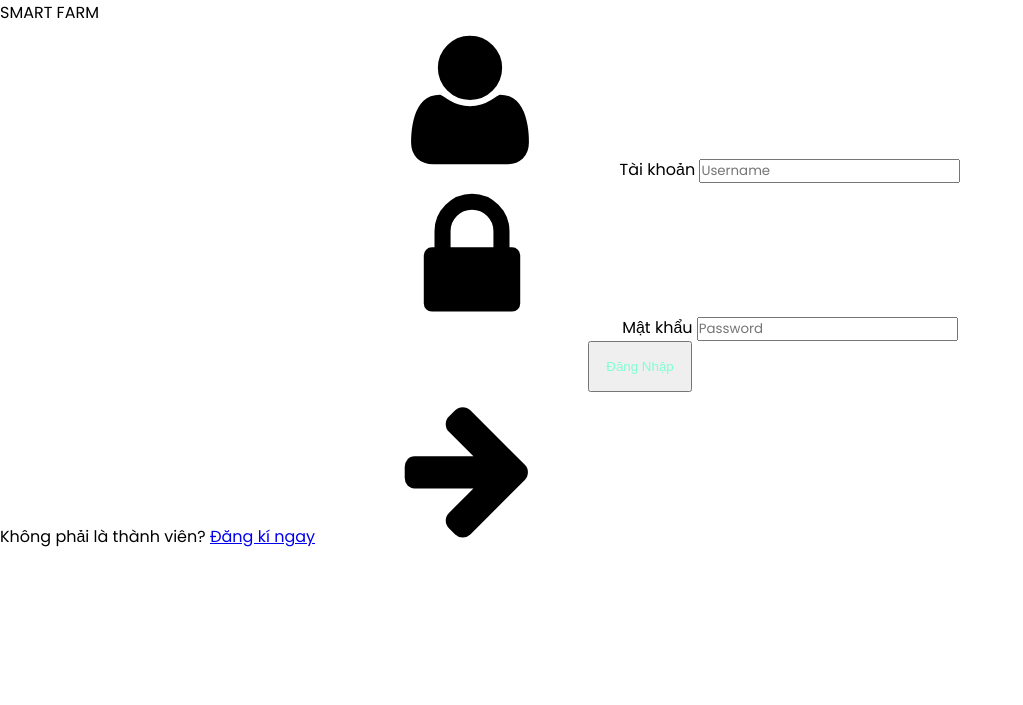
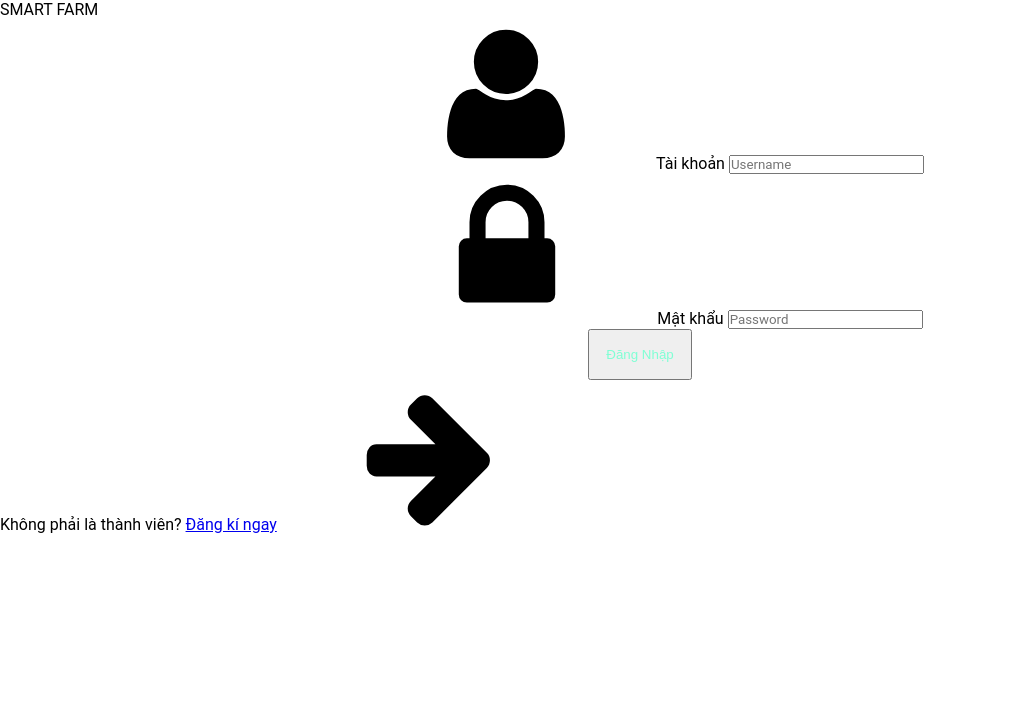
Before and after one commit to thanggtrann12/IOT, a PHP site: template templates/login.html in a window 1280 px wide. Shown: the top 705 px of the page, without its empty margins (0-1023 px from the left). Run offline with PHP 8.4, Linux system fonts and the light colour scheme; the template is opened without the code that fills it, so the values that code supplies are empty; some libraries are stand-ins or nearby versions.

Commit message:
Đổi font login

```diff
--- a/static/login.css
+++ b/static/login.css
@@ -8,7 +8,7 @@
 
 body,
 input {
-  font-family: "Poppins", sans-serif;
+  font-family: "Roboto", sans-serif;
 }
 
 .container {
```
